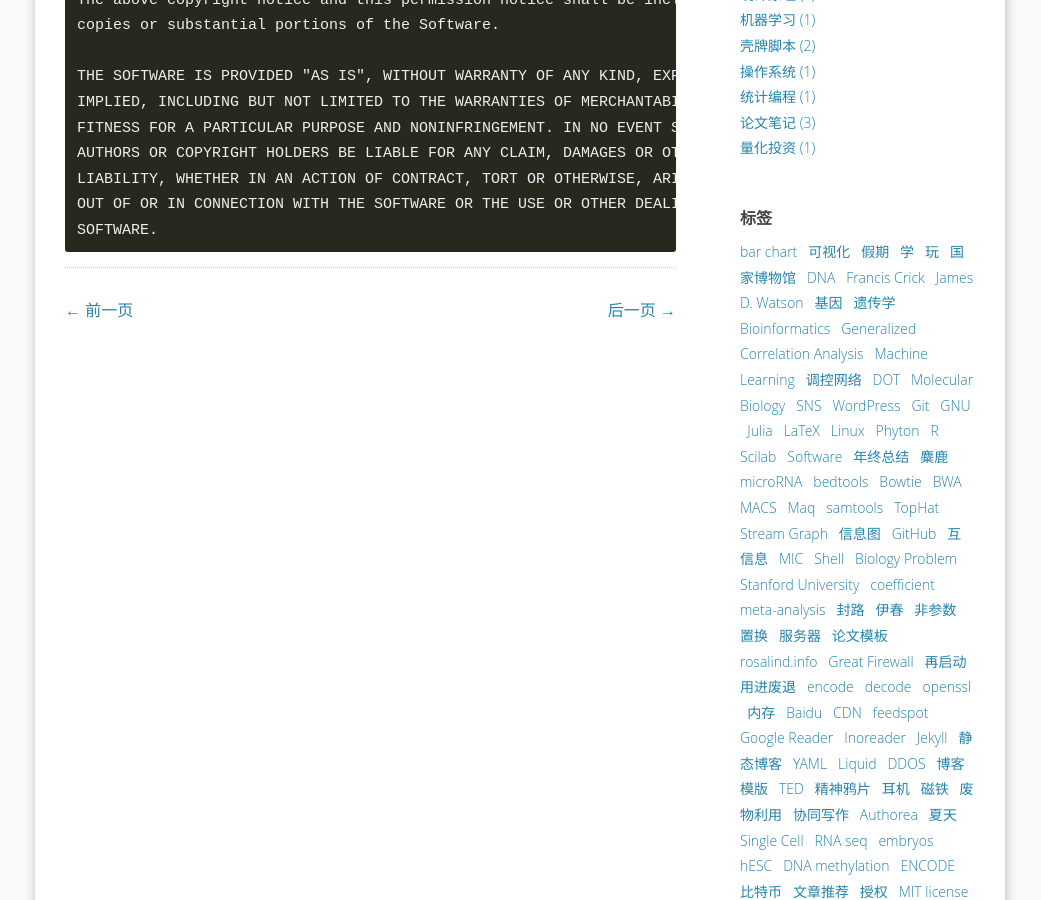
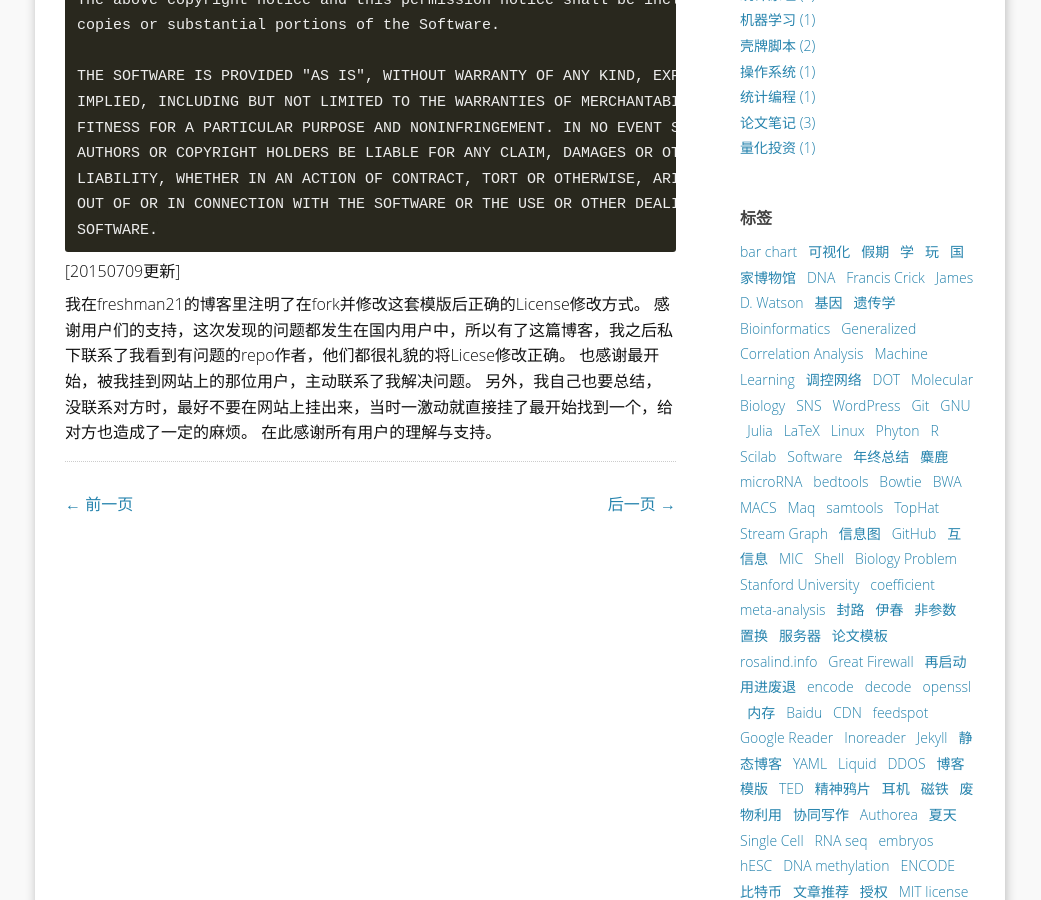
Before and after one commit to yulijia/cn, a Jekyll site: the page built from _posts/2015-07-02-MIT-License.md, in a window 1280 px wide and 900 px high, scrolled down 980 px. Shown: the whole window, without its empty margins (120-1161 px from the left). Built offline with Jekyll 4.4.1, drawn with Linux system fonts in a browser that asks for light colours; some web fonts are replaced; comment, search, counter and statistics services are not loaded.

Commit message:
update article

```diff
--- a/_posts/2015-07-02-MIT-License.md
+++ b/_posts/2015-07-02-MIT-License.md
@@ -46,3 +46,11 @@ LIABILITY, WHETHER IN AN ACTION OF CONTRACT, TORT OR OTHERWISE, ARISING FROM,
 OUT OF OR IN CONNECTION WITH THE SOFTWARE OR THE USE OR OTHER DEALINGS IN THE
 SOFTWARE.
 ~~~
+
+[20150709更新]
+
+我在freshman21的博客里注明了在fork并修改这套模版后正确的License修改方式。
+感谢用户们的支持，这次发现的问题都发生在国内用户中，所以有了这篇博客，我之后私下联系了我看到有问题的repo作者，他们都很礼貌的将Licese修改正确。
+也感谢最开始，被我挂到网站上的那位用户，主动联系了我解决问题。
+另外，我自己也要总结，没联系对方时，最好不要在网站上挂出来，当时一激动就直接挂了最开始找到一个，给对方也造成了一定的麻烦。
+在此感谢所有用户的理解与支持。
```
